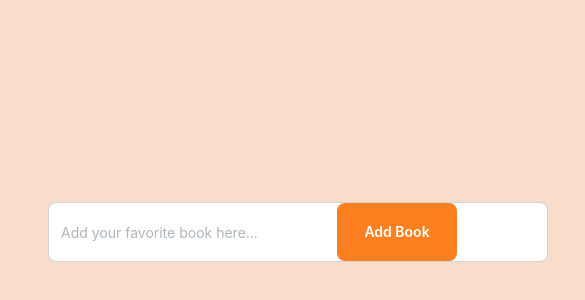
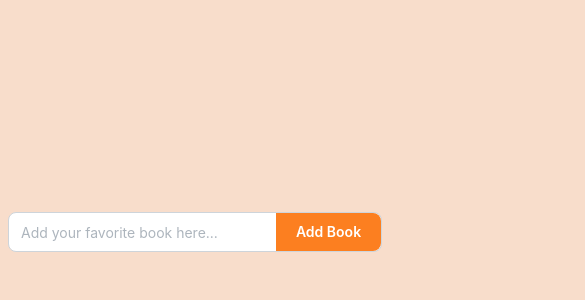
Before and after one commit to AnkiCodeAdventures/book-trails, a React (Vite) app: page / in a window 390 px wide. Shown: the part 190-490 px from the top of the page, 585 px wide, since content can reach past the window. Built offline with nearby package versions, Linux system fonts and the light colour scheme.

Commit message:
make input component responsive

```diff
--- a/src/App.css
+++ b/src/App.css
@@ -1,6 +1,6 @@
 #root {
   max-width: 1280px;
   margin: 0 auto;
-  padding: 2rem;
   text-align: center;
+  width: 100vw;
 }
--- a/src/App.jsx
+++ b/src/App.jsx
@@ -1,12 +1,16 @@
 import "./App.css";
 import "@mantine/core/styles.css";
 import { createTheme, MantineProvider } from "@mantine/core";
-import AddNewBook from "./components/AddNewBook";
+import AddNewBook from "./components/AddNewBook/AddNewBook";
 
 const theme = createTheme({});
 
 function App() {
-  return <MantineProvider theme={theme}>{<AddNewBook />}</MantineProvider>;
+  return (
+    <MantineProvider theme={theme}>
+      <AddNewBook />
+    </MantineProvider>
+  );
 }
 
 export default App;
--- a/src/components/AddNewBook.jsx
+++ /dev/null
@@ -1,35 +0,0 @@
-import { Button, TextInput } from "@mantine/core";
-import { Container } from "@mantine/core";
-
-function AddNewBook() {
-  return (
-    <Container>
-      <TextInput
-        styles={{
-          input: {
-            width: "500px",
-            height: "60px",
-            paddingRight: "20px",
-          },
-        }}
-        placeholder="Add your favorite book here..."
-        variant="default"
-        radius="md"
-        rightSection={
-          <Button
-            variant="filled"
-            color="rgb(252, 127, 32)"
-            radius="md"
-            style={{ width: "120px", height: "100%" }}
-          >
-            Add Book
-          </Button>
-        }
-        rightSectionWidth="300px"
-        rightSectionProps={{}}
-      ></TextInput>
-    </Container>
-  );
-}
-
-export default AddNewBook;
--- /dev/null
+++ b/src/components/AddNewBook/AddNewBook.jsx
@@ -0,0 +1,23 @@
+import { Button, TextInput } from "@mantine/core";
+import classes from "./styles.module.css";
+
+function AddNewBook() {
+  return (
+    <div className={classes.inputBoxContainer}>
+      <TextInput
+        placeholder="Add your favorite book here..."
+        variant="default"
+        radius="md"
+        classNames={{ input: classes.inputBox }}
+        rightSection={
+          <Button variant="filled" classNames={{ root: classes.button }}>
+            Add Book
+          </Button>
+        }
+        rightSectionWidth={"fit-content"}
+      ></TextInput>
+    </div>
+  );
+}
+
+export default AddNewBook;
--- /dev/null
+++ b/src/components/AddNewBook/styles.module.css
@@ -0,0 +1,31 @@
+.inputBoxContainer {
+  padding: 1rem;
+  min-width: 340px;
+}
+
+.inputBox {
+  height: 60px;
+  width: 100%;
+  min-width: 315px;
+}
+
+.button {
+  width: 120px;
+  height: 100%;
+  border-radius: 0 8px 8px 0;
+  background-color: rgb(252, 127, 32);
+}
+
+@media (max-width: 400px) {
+  .inputBoxContainer {
+    padding: 0.5rem;
+  }
+
+  .inputBox {
+    height: 40px;
+  }
+
+  .button {
+    width: 105px;
+  }
+}
```
